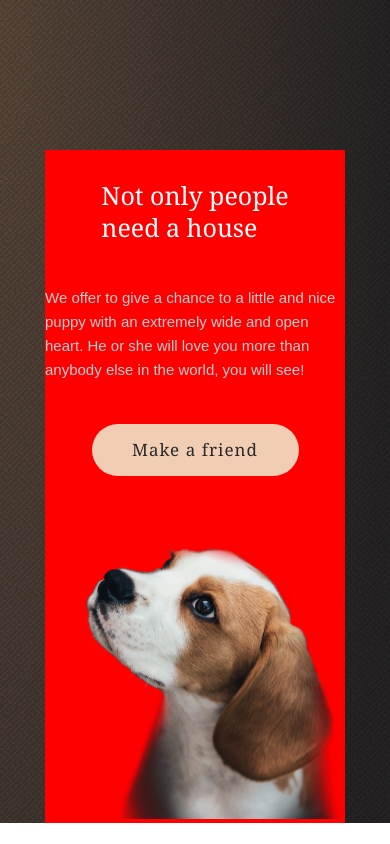
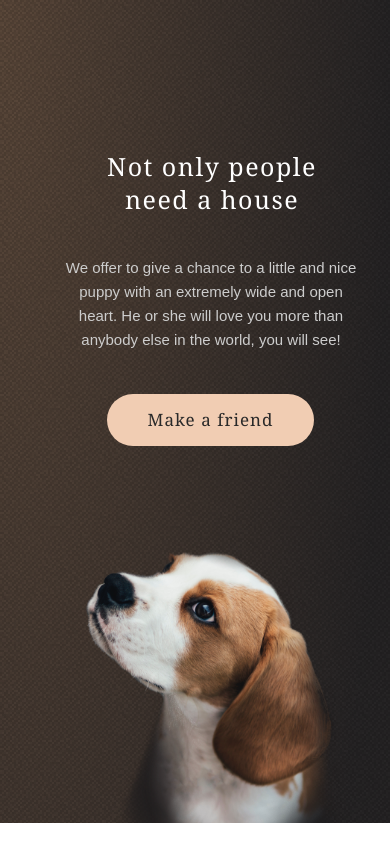
Before and after one commit to Tav25/gem-puzzle, a plain HTML site: page shelter/pages/main/main.html in a window 390 px wide. Shown: the top 844 px of the page. Drawn offline with Linux system fonts and the light colour scheme.

Commit message:
feat: add not only people

```diff
--- a/shelter/pages/main/style.scss
+++ b/shelter/pages/main/style.scss
@@ -79,12 +79,15 @@ html {
             align-content: flex-start;
 
             @media (max-width: 1279px) {
-                width: 569px;
+                width: 464px;
                 height: 1015px;
                 flex-direction: column;
+                justify-content: space-between;
+                align-content: space-around;
 
-                background-color: red;
+                // background-color: red;
                 // align-content: flex-end;
+                margin-left: 124px;
 
             }
 
@@ -92,6 +95,7 @@ html {
                 width: 300px;
                 height: 673px;
                 flex-direction: column;
+                margin-left: 0px;
 
             }
 
@@ -103,9 +107,18 @@ html {
                 margin-bottom: 42px;
 
                 @media (max-width: 1279px) {
+                    display: flex;
                     flex-direction: column;
-                    align-items: center;
+                    flex-wrap: wrap-reverse;
+                    justify-content: space-between;
+                    align-content: space-around;
+                    height: 323px;
 
+                }
+
+                @media (max-width: 767px) {
+                    width: 300px;
+                    height: 296px;
                 }
 
 
@@ -122,6 +135,15 @@ html {
 
                     @media (max-width: 767px) {
                         font-size: 25px;
+                        margin-left: 2px;
+                        height: 64px;
+                        align-items: center;
+                        text-align: center;
+
+                        line-height: 130%;
+                        /* or 32px */
+
+                        letter-spacing: 0.06em;
 
                     }
                 }
@@ -134,9 +156,24 @@ html {
                     line-height: 160%;
                     color: #CDCDCD;
                     margin-bottom: 42px;
+
+
+                    @media (max-width: 767px) {
+
+                        width: 312px;
+                        align-items: center;
+                        text-align: center;
+
+                        width: 300px;
+                        margin-right: 16px;
+                        margin-left: 16px;
+
+
+                    }
                 }
 
                 &-button {
+
 
                     button {
                         width: 207px;
@@ -152,10 +189,28 @@ html {
                         color: #292929;
                         border: 0;
                     }
+
+                    @media (max-width: 1279px) {
+                        margin-left: 126px;
+                    }
+
+                    @media (max-width: 767px) {
+                        margin-left: 62px;
+                    }
                 }
             }
 
             &-image {
+                // background-color: greenyellow;
+                margin-bottom: -4px;
+
+                @media (max-width: 1279px) {
+                    margin-right: -121px;
+                }
+
+                @media (max-width: 767px) {
+                    margin-right: 0px;
+                }
 
                 img {
 
@@ -165,6 +220,7 @@ html {
                     @media (max-width: 1279px) {
                         width: 569px;
                         height: 593px;
+                        // margin-left: 20px;
                     }
 
                     @media (max-width: 767px) {
@@ -172,7 +228,10 @@ html {
                         height: 272px
                     }
                 }
+
             }
+
+
         }
     }
 
```
Also changed, not shown: shelter/pages/main/style.css, 1 other file.
